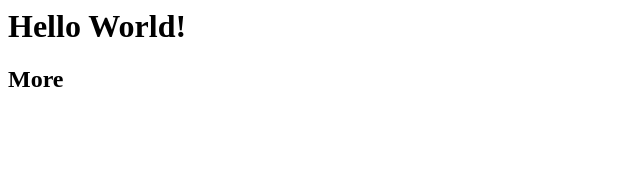
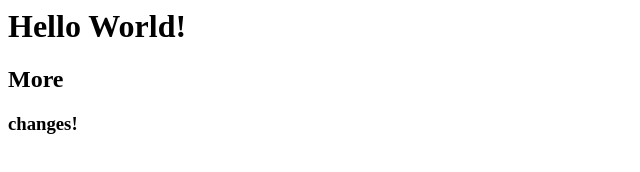
Before and after one commit to winston/glitch-test, a plain HTML site: page index.html in a window 1280 px wide. Shown: the full height of the page, 0-640 px from the left. Drawn offline with Linux system fonts and the light colour scheme.

Commit message:
⭕™️ Updated with Glitch

```diff
--- a/index.html
+++ b/index.html
@@ -4,3 +4,6 @@
 <h2>
   More
 </h2>
+<h3>
+  changes!
+</h3>
```
